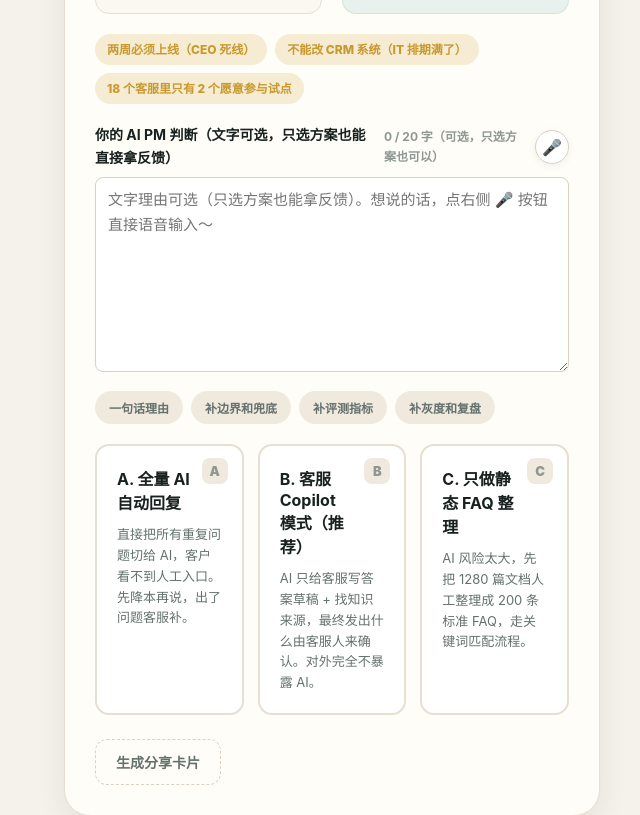
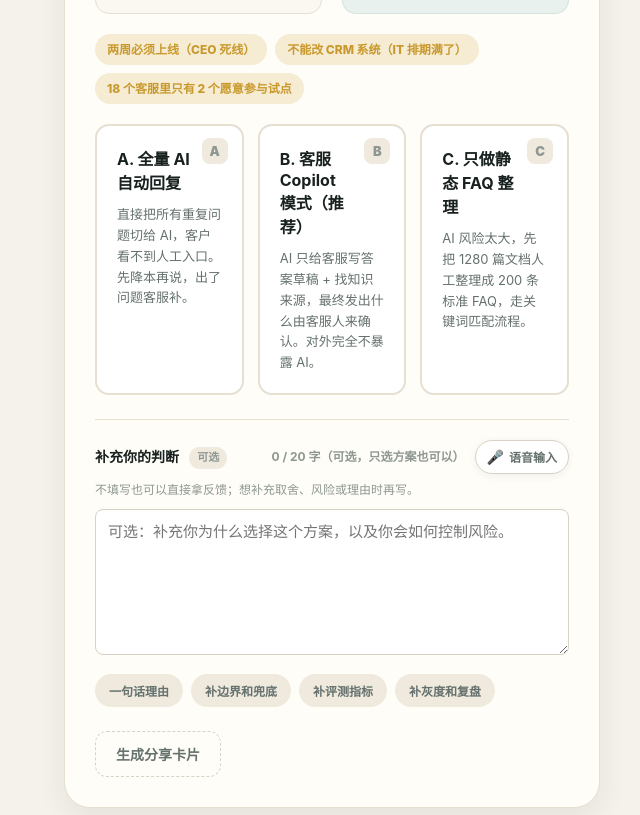
Before and after one commit to kasaviawuh111-cpu/ai-pm-sandbox, a website: page public/index.html in a window 1280 px wide. Shown: the part 1040-1855 px from the top of the page, without its empty margins (640-1280 px from the left). Drawn offline with Linux system fonts and the light colour scheme.

Commit message:
fix: refine optional answer and share dialog layout

```diff
--- a/public/app.js
+++ b/public/app.js
@@ -1887,7 +1887,7 @@ function init() {
     els.voiceButton.style.cursor = "not-allowed";
   }
   if (els.answerInput) {
-    els.answerInput.placeholder = "文字理由可选（只选方案也能拿反馈）。想说的话，点右侧 🎤 按钮直接语音输入～";
+    els.answerInput.placeholder = "可选：补充你为什么选择这个方案，以及你会如何控制风险。";
   }
   renderProgress();
   renderMissionList();
--- a/public/index.html
+++ b/public/index.html
@@ -116,22 +116,27 @@
 
               <button class="next-stage-button" id="nextStageButton" type="button" hidden></button>
 
+              <div class="choice-grid" id="choiceGrid" aria-label="Decision options"></div>
+
               <div class="answer-area">
                 <div class="label-row">
-                  <label for="answerInput">你的 AI PM 判断（文字可选，只选方案也能直接拿反馈）</label>
+                  <div>
+                    <label for="answerInput">补充你的判断</label>
+                    <span class="optional-badge">可选</span>
+                  </div>
                   <div class="label-row-right">
                     <span id="answerCount">0 / 20 字（可选）</span>
-                    <button class="voice-button" id="voiceButton" type="button" title="语音输入（说话自动转文字）" aria-label="语音输入">
-                      <span class="voice-icon">🎤</span>
+                    <button class="voice-button" id="voiceButton" type="button" title="使用语音补充判断" aria-label="语音输入">
+                      <span class="voice-icon" aria-hidden="true">🎤</span>
+                      <span class="voice-label">语音输入</span>
                       <span class="voice-pulse"></span>
                     </button>
                   </div>
                 </div>
-                <textarea id="answerInput" rows="7" placeholder="剧情最后一幕写复盘总结最佳～ 文字理由可选（只选方案也能拿基础分）。按 Ctrl+Enter 提交批改。想说话直接点右侧 🎤 按钮～"></textarea>
+                <p class="answer-helper">不填写也可以直接拿反馈；想补充取舍、风险或理由时再写。</p>
+                <textarea id="answerInput" rows="5" placeholder="可选：补充你为什么选择这个方案，以及你会如何控制风险。"></textarea>
                 <div class="coach-buttons" id="coachButtons" aria-label="Answer helpers"></div>
               </div>
-
-              <div class="choice-grid" id="choiceGrid" aria-label="Decision options"></div>
 
               <div class="panel-actions">
                 <button class="primary-action" id="scoreButton">📝 写好了 · 拿完整批改 <span class="kbd">Ctrl+Enter</span></button>
--- a/public/styles.css
+++ b/public/styles.css
@@ -659,6 +659,24 @@ kbd {
   font-size: 14px;
 }
 
+.optional-badge {
+  display: inline-block;
+  margin-left: 6px;
+  padding: 2px 8px;
+  border-radius: 999px;
+  background: var(--bg-muted);
+  color: var(--text-subtle);
+  font-size: 11px;
+  font-weight: 700;
+  vertical-align: 1px;
+}
+
+.answer-helper {
+  margin: -2px 0 10px;
+  color: var(--text-subtle);
+  font-size: 12px;
+}
+
 .label-row-right {
   display: flex;
   align-items: center;
@@ -677,14 +695,17 @@ kbd {
 
 .voice-button {
   position: relative;
-  width: 34px;
-  height: 34px;
-  border-radius: 50%;
+  min-height: 34px;
+  padding: 6px 11px;
+  border-radius: 999px;
   background: var(--bg-elevated);
   border: 1px solid var(--border-strong);
-  display: grid;
-  place-items: center;
-  font-size: 16px;
+  display: inline-flex;
+  align-items: center;
+  gap: 5px;
+  font-size: 12px;
+  font-weight: 700;
+  color: var(--text-muted);
   cursor: pointer;
   transition: all 0.2s ease;
   box-shadow: var(--shadow-sm);
@@ -694,10 +715,16 @@ kbd {
 .voice-button:hover {
   background: var(--secondary-soft);
   border-color: var(--secondary);
-  transform: scale(1.06);
+  color: var(--secondary);
 }
 
 .voice-icon {
+  position: relative;
+  z-index: 1;
+  font-size: 14px;
+}
+
+.voice-label {
   position: relative;
   z-index: 1;
 }
@@ -714,7 +741,6 @@ kbd {
   background: var(--danger-soft);
   border-color: var(--danger);
   color: var(--danger);
-  animation: voice-shake 0.15s ease-in-out infinite alternate;
 }
 
 .voice-button.is-listening .voice-pulse {
@@ -744,7 +770,9 @@ kbd {
 }
 
 .answer-area {
-  margin-bottom: 20px;
+  margin: 4px 0 24px;
+  padding-top: 20px;
+  border-top: 1px solid var(--border-subtle);
 }
 
 .coach-buttons {
@@ -1338,6 +1366,9 @@ kbd {
   max-width: 580px;
   width: 92vw;
   max-height: 92vh;
+}
+
+.share-dialog[open] {
   display: flex;
   flex-direction: column;
 }
@@ -1798,6 +1829,16 @@ kbd {
     padding: 10px 8px;
   }
 
+  .label-row {
+    align-items: flex-start;
+    flex-direction: column;
+  }
+
+  .label-row-right {
+    width: 100%;
+    justify-content: space-between;
+  }
+
   .score-summary {
     flex-direction: column;
     align-items: flex-start;
```
